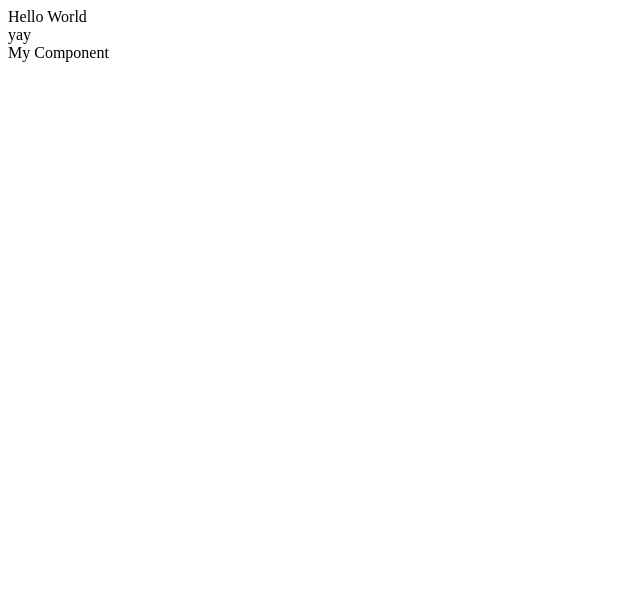
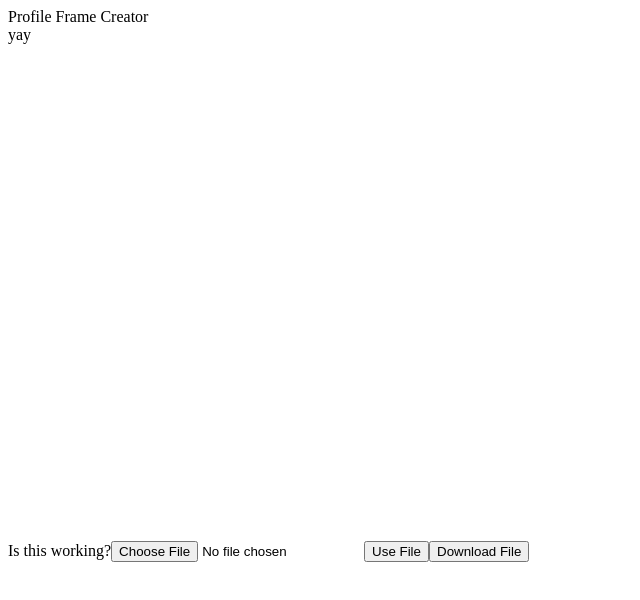
Before and after one commit to GeekGirl1024/profile-frame-creator, a React app: page / in a window 1280 px wide. Shown: the top 600 px of the page, without its empty margins (0-640 px from the left). Built offline with nearby package versions, Linux system fonts and the light colour scheme.

Commit message:
create app

```diff
--- a/index.js
+++ b/index.js
@@ -11,7 +11,7 @@ const middleware = webpackMiddleware(compiler, {
   publicPath: config.output.publicPath,
   serverSideRender: false,
   watchOptions: {
-    ignored: /.*/
+    //ignored: /.*/
   }
 });
 app.use(middleware);
--- a/src/app.jsx
+++ b/src/app.jsx
@@ -8,7 +8,7 @@ class App extends React.Component {
     return (
       <div className="App">
         <header className="App-header">
-          Hello World
+          Profile Frame Creator
         </header>
         <div>yay</div>
         <ProfileFrameCreator />
--- a/src/profile-frame-creator/profile-frame-creator.jsx
+++ b/src/profile-frame-creator/profile-frame-creator.jsx
@@ -1,5 +1,6 @@
 import React from 'react';
 import ReactDOM from 'react-dom';
+import BasicUkraineImage from '/images/basic-ukraine.png';
 
 /**
   Class representing the ProfileFrameCreator.
@@ -10,6 +11,53 @@ class ProfileFrameCreator extends React.Component {
    */
   constructor(props) {
     super(props);
+    this.frame = new Image();
+    this.frame.src = BasicUkraineImage;
+  }
+
+  downloadImage(){
+  var canvas = document.getElementById("mycanvas");
+  var image = canvas.toDataURL("image/png")//.replace("image/png", "image/octet-stream");
+  var link = document.createElement('a');
+  link.download = "my-image.png";
+  link.href = image;
+  link.click();
+}
+
+  getFile() {
+    let file = document.querySelector('#myFile').files[0];
+
+    var FR= new FileReader();
+
+    let frameImage = this.frame;
+
+    FR.addEventListener("load", function(e) {
+
+
+      var myImage = new Image();
+      myImage.addEventListener("load", function(e) {
+              var canvas = document.getElementById('mycanvas');
+              var ctx = canvas.getContext('2d');
+              ctx.drawImage(myImage, 0, 0, 512, 512);
+              ctx.drawImage(frameImage, 0, 0, 512, 512);
+
+      });
+      myImage.src = e.target.result;
+
+      //document.getElementById("img").src       = e.target.result;
+      //document.getElementById("b64").innerHTML = e.target.result;
+
+      /*
+      ctx.beginPath();
+      ctx.arc(100, 100, 50, 1.5 * Math.PI, 0.5 * Math.PI, false);
+      ctx.lineWidth = 10;
+      ctx.stroke();
+      */
+
+    });
+
+    FR.readAsDataURL( file );
+
   }
 
   /**
@@ -17,7 +65,20 @@ class ProfileFrameCreator extends React.Component {
    */
   render() {
     return (
-      <div>My Component</div>
+      <div>
+          Is this working?
+          <input type="file" id="myFile" name="filename" />
+          <button type="button" onClick={() => { this.getFile(); }}>
+            Use File
+          </button>
+          <button type="button" onClick={() => { this.downloadImage(); }}>
+            Download File
+          </button>
+          <canvas id="mycanvas" width="512" height="512">
+          </canvas>
+          <p id="b64"></p>
+          <img id="img" height="150" />
+      </div>
     )
   }
 }
```
Also changed, not shown: images/basic-ukraine.png (added).
